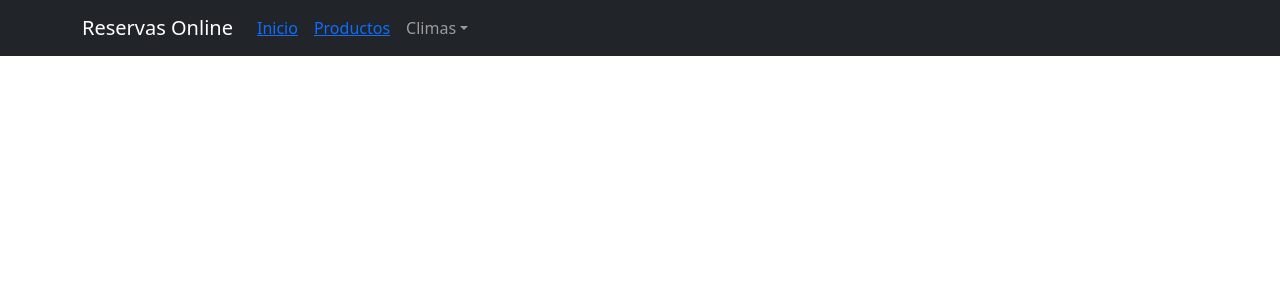
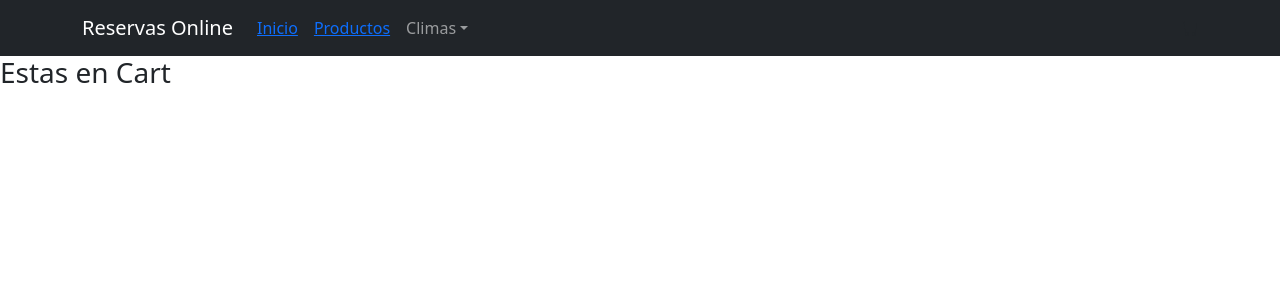
Before and after one commit to agus-a97/tienda-gamer, a React (Create React App) app: page /cart in a window 1280 px wide. Shown: the top 300 px of the page. Built offline with nearby package versions, Linux system fonts and the light colour scheme.

Commit message:
agregamos el componente cart

```diff
--- a/src/App.js
+++ b/src/App.js
@@ -6,6 +6,7 @@ import { ItemListContainer } from './components/itemListContainer/ItemListContai
 import { ItemDetailContainer } from './components/itemDetailContainer/ItemDetailContainer';
 import { BrowserRouter, Switch, Route } from 'react-router-dom';
 import { Categoria } from './components/categoria/Categoria';
+import { Cart } from './components/cart/Cart';
 
 
 function App() {
@@ -31,6 +32,10 @@ function App() {
             <ItemDetailContainer />
           </Route>
 
+          <Route exact path='/cart'>
+            <Cart />
+          </Route>
+
         </Switch>
 
       </BrowserRouter>
--- /dev/null
+++ b/src/components/cart/Cart.jsx
@@ -0,0 +1,7 @@
+import React from 'react';
+
+export const Cart = () => {
+  return <div>
+      <h3>Estas en Cart</h3>
+  </div>;
+};
--- a/src/components/itemDetailContainer/itemDetail/ItemDetail.jsx
+++ b/src/components/itemDetailContainer/itemDetail/ItemDetail.jsx
@@ -1,5 +1,6 @@
 import React, { useState } from 'react'
 import { Card, Button, Container, Row } from 'react-bootstrap'
+import { Link } from 'react-router-dom'
 import { ItemCount } from '../../itemDetailContainer/itemCount/ItemCount'
 import '../itemDetail/style.css'
 
@@ -28,14 +29,16 @@ export const ItemDetail = ({ producto }) => {
                 </Card.Text>
 
                 <Container>
-                    <Row className="justify-content-md-center">
                     {
                         (mostrarItemCount) ?
                             <ItemCount producto={producto} onAdd={onAdd} />
                             :
+                            <Link to={'/cart'}>
+                                <Row className="justify-content-md-center">
                                     <Button variant="success" size="lg" >Terminar Compra</Button>
+                                </Row>
+                            </Link>
                     }
-                    </Row>
                 </Container>
             </div>
         </div>
```
Lines whose indentation alone changed are shown as unchanged.
